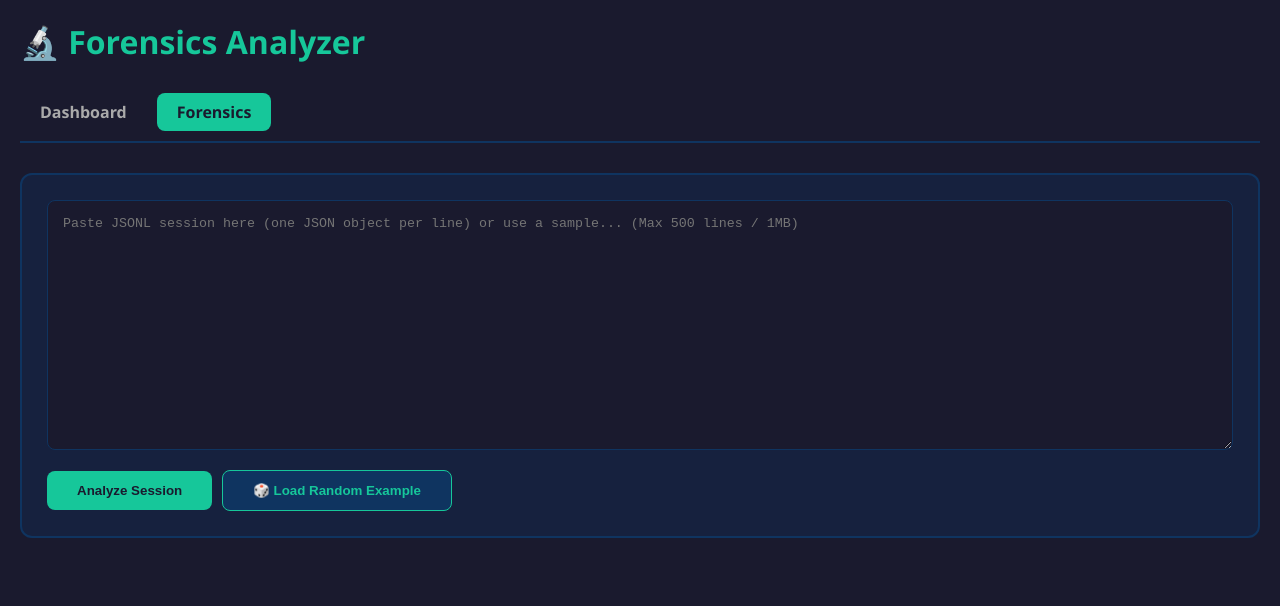
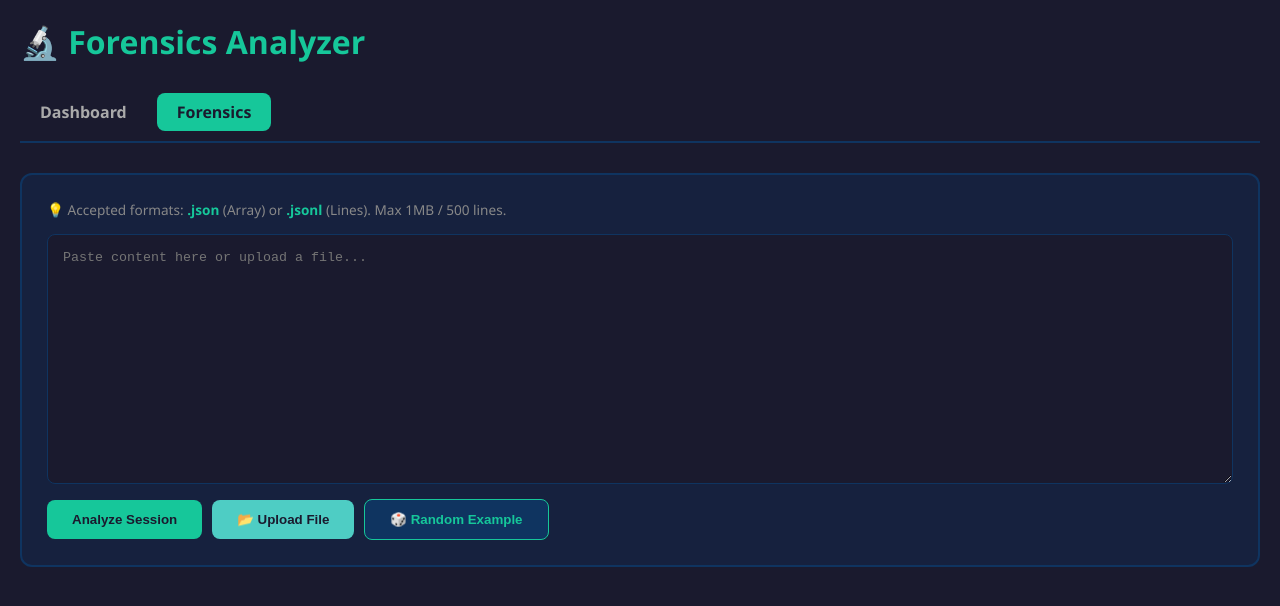
Before and after one commit to Lukentony/AI-guardian-lab, a Flask app: page /forensics in a window 1280 px wide. Shown: the top 606 px of the page. Run offline with Flask 3, Linux system fonts and the light colour scheme.

Commit message:
feat: add file upload with format validation and hints to forensics UI

```diff
--- a/ui/templates/forensics.html
+++ b/ui/templates/forensics.html
@@ -16,12 +16,17 @@
         .nav a.active { background: #16c79a; color: #1a1a2e; }
 
         .form-section { background: #16213e; padding: 25px; border-radius: 12px; border: 2px solid #0f3460; margin-bottom: 30px; }
-        textarea { width: 100%; height: 250px; background: #1a1a2e; border: 1px solid #0f3460; border-radius: 8px; color: #ffd700; font-family: 'Courier New', monospace; padding: 15px; margin-bottom: 15px; resize: vertical; }
-        .btn-group { display: flex; gap: 10px; align-items: center; }
-        button { background: #16c79a; color: #1a1a2e; border: none; padding: 12px 30px; border-radius: 8px; font-weight: 700; cursor: pointer; transition: 0.3s; }
+        textarea { width: 100%; height: 250px; background: #1a1a2e; border: 1px solid #0f3460; border-radius: 8px; color: #ffd700; font-family: 'Courier New', monospace; padding: 15px; margin-bottom: 10px; resize: vertical; }
+
+        .hint { font-size: 0.85em; color: #888; margin-bottom: 15px; display: block; }
+        .hint b { color: #16c79a; }
+
+        .btn-group { display: flex; gap: 10px; align-items: center; flex-wrap: wrap; }
+        button { background: #16c79a; color: #1a1a2e; border: none; padding: 12px 25px; border-radius: 8px; font-weight: 700; cursor: pointer; transition: 0.3s; }
         button:hover { background: #4ecdc4; }
         .btn-secondary { background: #0f3460; color: #16c79a; border: 1px solid #16c79a; }
         .btn-secondary:hover { background: #16213e; }
+        .btn-upload { background: #4ecdc4; color: #1a1a2e; }
 
         .error { background: #ff6b6b; color: #fff; padding: 15px; border-radius: 8px; margin-bottom: 30px; font-weight: 600; }
 
@@ -70,12 +75,17 @@
         </div>
 
         <div class="form-section">
+            <span class="hint">💡 Accepted formats: <b>.json</b> (Array) or <b>.jsonl</b> (Lines). Max 1MB / 500 lines.</span>
             <form method="POST" id="forensicsForm">
-                <textarea name="jsonl_content" id="jsonl_content" placeholder="Paste JSONL session here (one JSON object per line) or use a sample... (Max 500 lines / 1MB)">{{ request.form.get('jsonl_content', '') }}</textarea>
+                <textarea name="jsonl_content" id="jsonl_content" placeholder="Paste content here or upload a file...">{{ request.form.get('jsonl_content', '') }}</textarea>
+
+                <input type="file" id="fileInput" accept=".json,.jsonl" style="display:none" onchange="handleFileUpload(this)">
+
                 <div class="btn-group">
                     <button type="submit">Analyze Session</button>
-                    <button type="button" class="btn-secondary" onclick="loadSample()">🎲 Load Random Example</button>
-                    <span id="sampleName" style="color: #aaa; font-style: italic; font-size: 0.9em;"></span>
+                    <button type="button" class="btn-upload" onclick="document.getElementById('fileInput').click()">📂 Upload File</button>
+                    <button type="button" class="btn-secondary" onclick="loadSample()">🎲 Random Example</button>
+                    <span id="statusMsg" style="color: #aaa; font-style: italic; font-size: 0.9em;"></span>
                 </div>
             </form>
         </div>
@@ -169,11 +179,45 @@
                 const response = await fetch('/forensics/random_sample');
                 const data = await response.json();
                 document.getElementById('jsonl_content').value = data.content;
-                document.getElementById('sampleName').innerText = "Loaded: " + data.name;
+                document.getElementById('statusMsg').innerText = "Loaded: " + data.name;
+                document.getElementById('statusMsg').style.color = "#16c79a";
             } catch (err) {
                 console.error("Failed to load sample", err);
             }
         }
+
+        function handleFileUpload(input) {
+            const file = input.files[0];
+            if (!file) return;
+
+            const reader = new FileReader();
+            const status = document.getElementById('statusMsg');
+
+            // Format check
+            const ext = file.name.split('.').pop().toLowerCase();
+            if (ext !== 'json' && ext !== 'jsonl') {
+                status.innerText = "Error: Only .json or .jsonl files allowed.";
+                status.style.color = "#ff6b6b";
+                input.value = ""; // Reset
+                return;
+            }
+
+            // Size check (1MB)
+            if (file.size > 1024 * 1024) {
+                status.innerText = "Error: File too large (Max 1MB).";
+                status.style.color = "#ff6b6b";
+                input.value = "";
+                return;
+            }
+
+            reader.onload = function(e) {
+                document.getElementById('jsonl_content').value = e.target.result;
+                status.innerText = "Uploaded: " + file.name;
+                status.style.color = "#16c79a";
+            };
+
+            reader.readAsText(file);
+        }
     </script>
 </body>
 </html>
```
